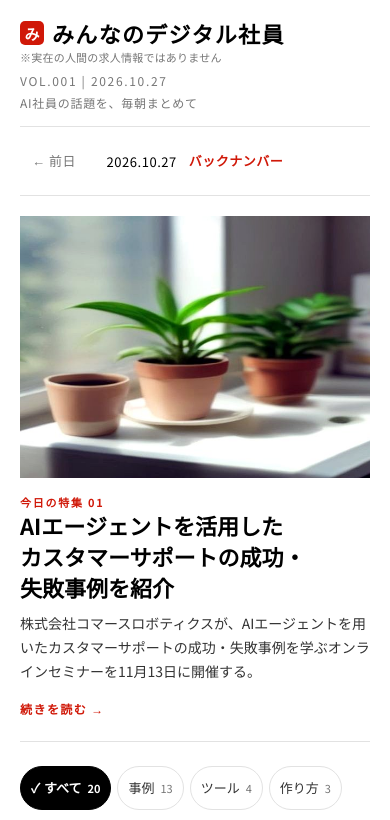
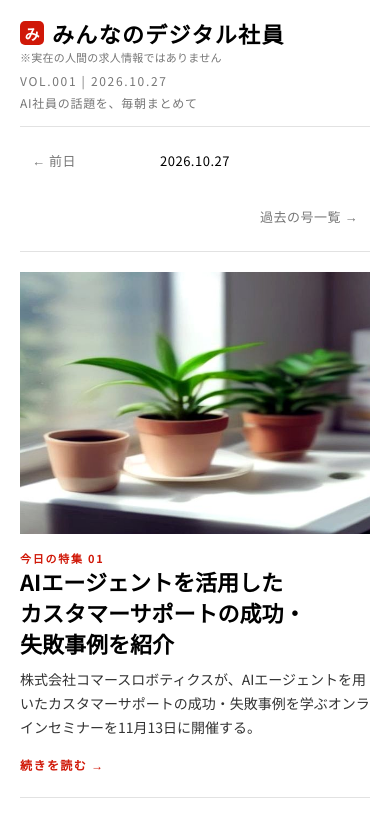
Before and after one commit to shigety2020/ai_company_news_potal_site, a Next.js app: page / in a window 390 px wide. Shown: the top 820 px of the page. Built offline with nearby package versions, Linux system fonts and the light colour scheme.

Commit message:
fix(PB5): バックナンバーリンクを日付から離し「過去の号一覧 →」に

```diff
--- a/app/globals.css
+++ b/app/globals.css
@@ -441,7 +441,7 @@ img {
 
 .issue-nav {
   display: grid;
-  grid-template-columns: 1fr auto 1fr;
+  grid-template-columns: 1fr auto 1fr auto;
   align-items: center;
   gap: 12px;
   padding: 12px 0;
@@ -462,7 +462,7 @@ img {
   justify-self: start;
 }
 
-.issue-nav-link:last-child {
+.issue-nav > :nth-child(3) {
   justify-self: end;
 }
 
@@ -507,7 +507,12 @@ img {
 }
 
 /* PB5: category chips / filtered list */
-.backnumber-link { margin-left: 12px; color: var(--accent); font-weight: 700; display: inline-flex; align-items: center; min-height: 44px; }
+.backnumber-link { justify-self: end; white-space: nowrap; }
+/* SP 390: 入らなければ次の行に右寄せ（ユイの指定） */
+@media (max-width: 1023px) {
+  .issue-nav { grid-template-columns: 1fr auto 1fr; }
+  .backnumber-link { grid-column: 1 / -1; }
+}
 .cat-chips { display: flex; flex-wrap: wrap; gap: 6px; margin: 24px 0 14px; }
 .cat-chip { min-height: 44px; padding: 0 12px; border: 1px solid var(--line); border-radius: 22px; display: inline-flex; align-items: center; gap: 4px; font-size: 13px; color: var(--body); white-space: nowrap; }
 .cat-chip.on { border-color: var(--heading); background: var(--heading); color: #fff; font-weight: 700; }
--- a/app/page.tsx
+++ b/app/page.tsx
@@ -414,9 +414,6 @@ export default async function Home({
           )}
           <span className="issue-nav-current">
             {formatIssueDate(data.date)}
-            <a className="backnumber-link" href="/backnumber">
-              バックナンバー
-            </a>
           </span>
           {nextDate ? (
             <a className="issue-nav-link" href={`/?date=${nextDate}`}>
@@ -425,6 +422,9 @@ export default async function Home({
           ) : (
             <span className="issue-nav-slot" aria-hidden="true" />
           )}
+          <a className="issue-nav-link backnumber-link" href="/backnumber">
+            過去の号一覧 →
+          </a>
         </nav>
         <main>
           <Featured
```
